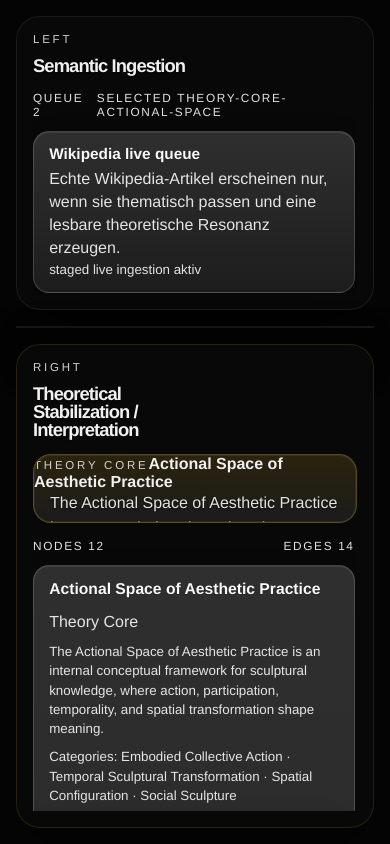
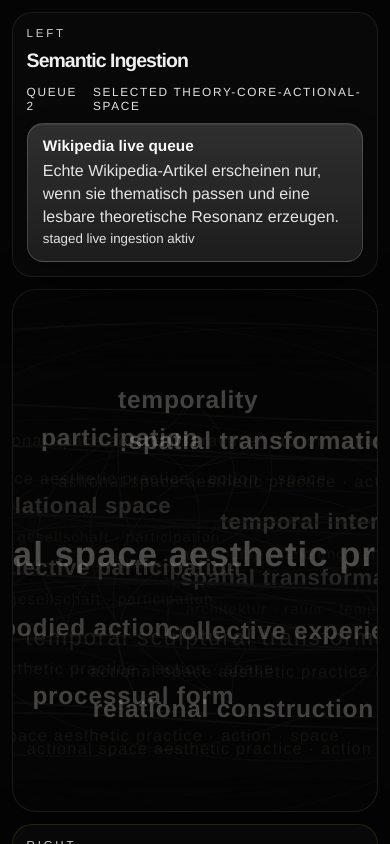
Before and after one commit to futuroneberlin/handlungsraumeins-, a React (Vite) app: page / in a window 390 px wide. Shown: the top 844 px of the page. Built offline with nearby package versions, Linux system fonts and the light colour scheme; no server answers.

Commit message:
Improve mobile layout behavior

```diff
--- a/style.css
+++ b/style.css
@@ -417,10 +417,18 @@ h1 {
 }
 
 @media (max-width: 860px) {
+  body {
+    overflow-y: auto;
+    -webkit-overflow-scrolling: touch;
+  }
+
   .app-shell {
     grid-template-columns: 1fr;
+    gap: 0.75rem;
     min-height: 100dvh;
-    height: 100dvh;
+    height: auto;
+    padding: 0.75rem;
+    overflow: visible;
   }
 
   .zone,
@@ -428,7 +436,43 @@ h1 {
     min-height: 0;
   }
 
+  .stage-shell {
+    height: min(62dvh, 34rem);
+  }
+
+  .zone {
+    padding: 0.85rem;
+    border-radius: 20px;
+  }
+
+  .zone-panel {
+    gap: 0.6rem;
+    overflow: visible;
+    padding-right: 0;
+  }
+
   .controls {
     justify-content: flex-start;
+    gap: 0.6rem;
+    padding: 0.75rem;
+  }
+
+  .controls label {
+    flex: 1 1 9rem;
+  }
+
+  .controls select,
+  .controls input,
+  .controls button {
+    width: 100%;
+    min-width: 0;
+  }
+
+  .controls button {
+    padding-inline: 0.9rem;
+  }
+
+  h1 {
+    font-size: clamp(1rem, 5vw, 1.45rem);
   }
 }
```
